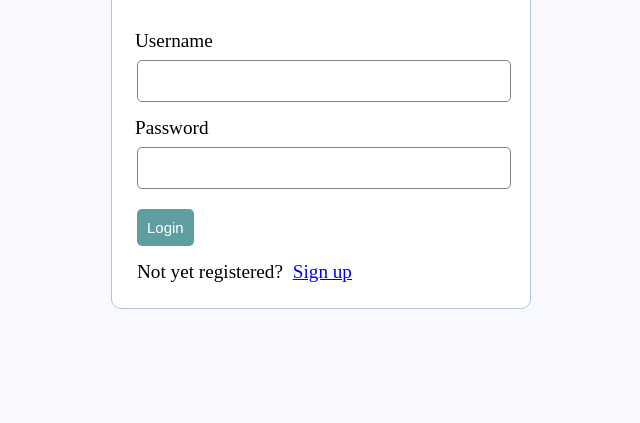
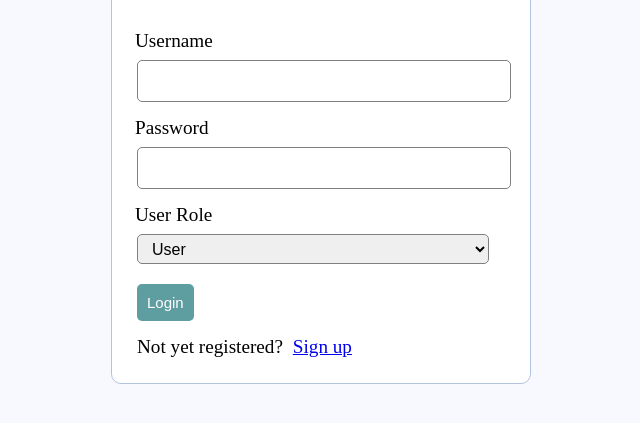
Before and after one commit to solasalami/photoShareApp, a PHP site: page /login.php in a window 1280 px wide. Shown: the part 140-563 px from the top of the page, without its empty margins (319-959 px from the left). Run offline with PHP 8.4, Linux system fonts and the light colour scheme.

Commit message:
added role to login screen

```diff
--- a/login.php
+++ b/login.php
@@ -22,6 +22,15 @@
             <label>Password</label>
             <input type="password" name="password">
         </div>
+
+        <div class="input-group">
+            <label>User Role</label>
+            <select name="role" id="role">
+                <option value="User">User</option>
+                <option value="Admin">Admin</option>
+            </select>
+        </div>
+
         <div class="input-group">
             <button type="submit" class="btn" name="login_user">Login</button>
         </div>
--- a/server.php
+++ b/server.php
@@ -76,6 +76,8 @@ if (isset($_POST['reg_user'])) {
 if (isset($_POST['login_user'])) {
     $username = mysqli_real_escape_string($db, $_POST['username']);
     $password = mysqli_real_escape_string($db, $_POST['password']);
+    $role = mysqli_real_escape_string($db, $_POST['role']);
+
 
     if (empty($username)) {
         array_push($errors, "Username is required");
@@ -86,7 +88,7 @@ if (isset($_POST['login_user'])) {
 
     if (count($errors) == 0) {
         $password = md5($password);
-        $query = "SELECT * FROM users WHERE username='$username' AND password='$password'";
+        $query = "SELECT * FROM users WHERE username='$username' AND password='$password' AND role='$role'";
         $results = mysqli_query($db, $query);
         if (mysqli_num_rows($results) == 1) {
             $_SESSION['username'] = $username;
```
